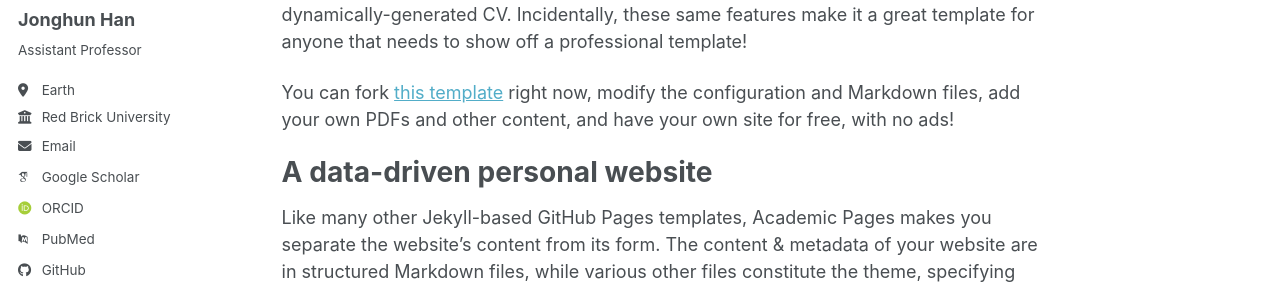
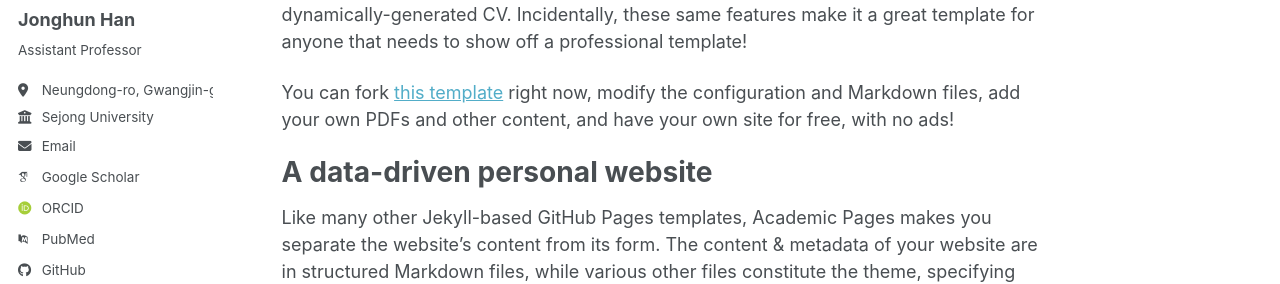
Before and after one commit to icnsl/icnsl.github.io, a Jekyll site: the page built from _pages/about.md, in a window 1280 px wide. Shown: the part 332-616 px from the top of the page. Built offline with Jekyll 4.4.1, drawn with Linux system fonts in a browser that asks for light colours; some web fonts are replaced; a script bundle is joined from its source files by our own code; library files that are not in the unit come from our copies.

Commit message:
Update _config.yml

```diff
--- a/_config.yml
+++ b/_config.yml
@@ -27,8 +27,8 @@ author:
   name             : "Jonghun Han"
   pronouns         : # example: "she/her"
   bio              : "Assistant Professor"
-  location         : "Earth"
-  employer         : "Red Brick University"
+  location         : "Neungdong-ro, Gwangjin-gu, Seoul"
+  employer         : "Sejong University"
   uri              : # URL
   email            : "none@example.org"
 
@@ -51,7 +51,7 @@ author:
   bitbucket        : # Username - Update with your username on the site
   codepen          : # Username
   dribbble         : # Username
-  github           : "academicpages"
+  github           : "icnsl"
   kaggle           : # Username
   stackoverflow    : # User number or user number and name (i.e., use "1" or "1/jeff-atwood")
 
```
